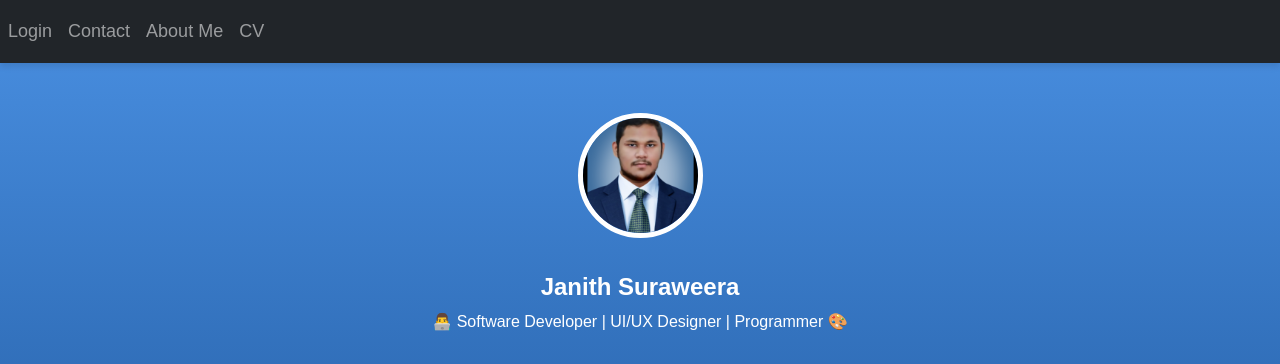
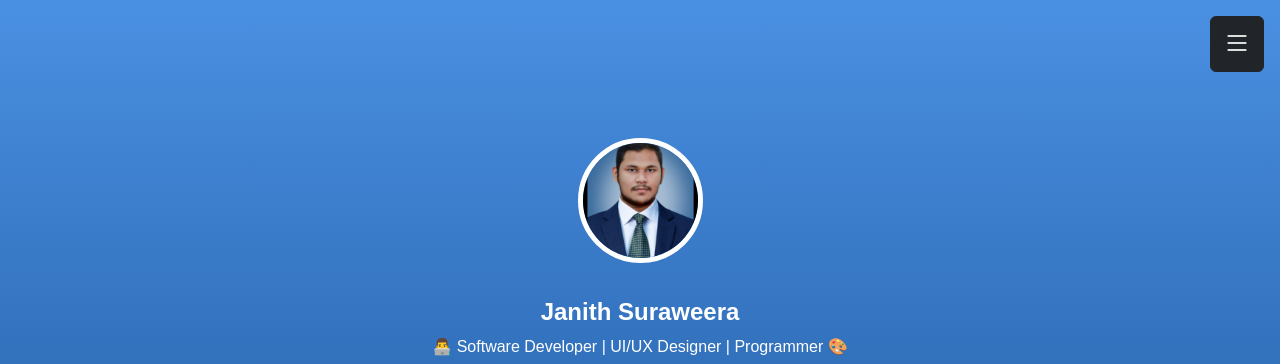
Before and after one commit to janithsuraweera/contactform, a plain HTML site: page index.html in a window 1280 px wide. Shown: the top 364 px of the page. Drawn offline with nearby package versions, Linux system fonts and the light colour scheme.

Commit message:
final 12v

```diff
--- a/index.html
+++ b/index.html
@@ -13,30 +13,21 @@
     <link rel="stylesheet" href="styles.css">
 </head>
 <body>
-    <nav class="navbar navbar-expand-lg navbar-dark bg-dark">
-        <div class="container2">
-            <!-- <a class="navbar-brand" href="#">Janith Suraweera</a> -->
-            <button class="navbar-toggler" type="button" data-bs-toggle="collapse" data-bs-target="#navbarNav">
-                <span class="navbar-toggler-icon"></span>
+
+    <div class="d-flex justify-content-end p-3">
+        <div class="dropdown">
+            <button class="btn btn-dark" type="button" id="menuDropdown" data-bs-toggle="dropdown" aria-expanded="false">
+                <i class="bi bi-list fs-3"></i> <!-- Bigger Icon -->
             </button>
-            <div class="collapse navbar-collapse" id="navbarNav">
-                <ul class="navbar-nav ms-auto">
-                    <li class="nav-item">
-                        <a class="nav-link" href="http://www.facebook.com">Login</a>
-                    </li>
-                    <li class="nav-item">
-                        <a class="nav-link" href="#contact">Contact</a>
-                    </li>
-                    <li class="nav-item">
-                        <a class="nav-link" href="#about">About Me</a>
-                    </li>
-                    <li class="nav-item">
-                        <a class="nav-link" href="#cv">CV</a>
-                    </li>
-                </ul>
-            </div>
+            <ul class="dropdown-menu dropdown-menu-end" aria-labelledby="menuDropdown">
+                <li><a class="dropdown-item" href="http://www.facebook.com">Login</a></li>
+                <li><a class="dropdown-item" href="#contact">Contact</a></li>
+                <li><a class="dropdown-item" href="#about">About Me</a></li>
+                <li><a class="dropdown-item" href="#cv">CV</a></li>
+            </ul>
         </div>
-    </nav>
+    </div>
+
 
 
     <div class="container">
```
